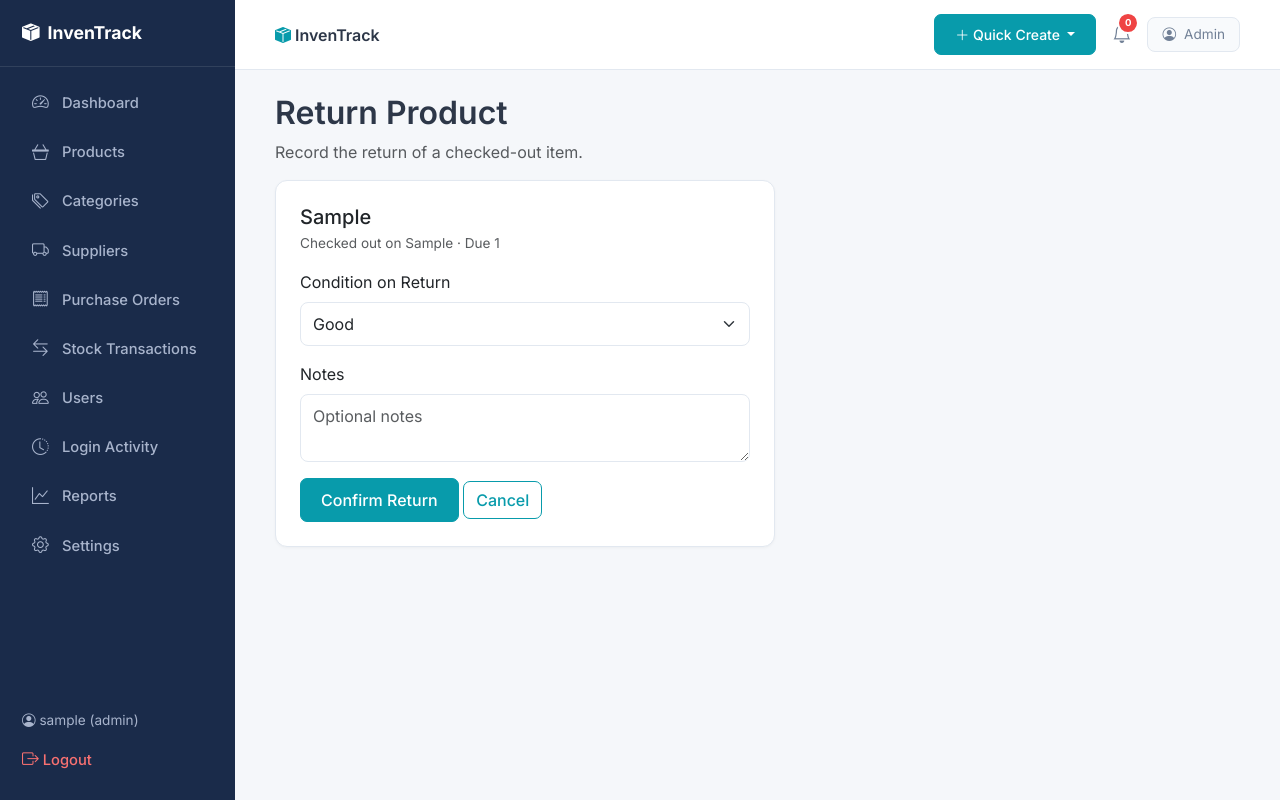
After one commit to sassiesarwar/inventory-management-system, a Flask app: page /return/1 in a window 1280 px wide. The commit adds this page. Run offline with Flask 3, Linux system fonts and the light colour scheme; the visitor is signed in with stand-in values (Sample User, id 1); tables that the repository leaves empty or names only in its code hold one stand-in row (values such as "Sample post").

Commit message:
Add staff restrictions, login activity log, and staff checkout/return flow

```diff
--- a/app.py
+++ b/app.py
@@ -2,6 +2,7 @@ from flask import Flask, render_template, request, redirect, flash, session
 import mysql.connector
 from dotenv import load_dotenv
 import os
+from functools import wraps
 from werkzeug.security import generate_password_hash, check_password_hash
 from datetime import date
 
@@ -50,6 +51,15 @@ def dev_login(role):
     session['username'] = user[1]
     session['role'] = user[4]
     return redirect('/dashboard' if role == 'admin' else '/user/dashboard')
+
+def admin_required(f):
+    """Blocks staff from accessing admin-only pages, even by typing the URL directly."""
+    @wraps(f)
+    def decorated(*args, **kwargs):
+        if session.get('role') != 'admin':
+            return render_template('access_denied.html'), 403
+        return f(*args, **kwargs)
+    return decorated
 
 # ==================== DATABASE CONNECTION ====================
 def get_db_connection():
@@ -127,12 +137,29 @@ def inject_notifications():
 
 
 @app.route('/notifications')
+@admin_required
 def notifications_page():
     notifs = build_notifications()
     return render_template('notifications.html', notifications=notifs, notification_count=len(notifs))
 
 
+@app.route('/login-activity')
+@admin_required
+def login_activity():
+    conn = get_db_connection()
+    cursor = conn.cursor()
+    cursor.execute("""
+        SELECT log_id, username, email, role, login_time
+        FROM login_log
+        ORDER BY login_time DESC
+    """)
+    logs = cursor.fetchall()
+    conn.close()
+    return render_template('login_activity.html', logs=logs)
+
+
 @app.route('/product/<int:id>')
+@admin_required
 def product_detail(id):
     conn = get_db_connection()
     cursor = conn.cursor()
@@ -199,9 +226,15 @@ def login():
         cursor = conn.cursor()
         cursor.execute("SELECT * FROM user WHERE email=%s", (email,))
         user = cursor.fetchone()
-        conn.close()
 
         if user and check_password_hash(user[2], password):
+            cursor.execute(
+                "INSERT INTO login_log (user_id, username, email, role) VALUES (%s, %s, %s, %s)",
+                (user[0], user[1], user[5], user[4])
+            )
+            conn.commit()
+            conn.close()
+
             session['user_id'] = user[0]
             session['username'] = user[1]
             session['role'] = user[4]
@@ -211,6 +244,7 @@ def login():
             else:
                 return redirect('/user/dashboard')
         else:
+            conn.close()
             return render_template('login.html', error='Invalid email or password')
 
     return render_template('login.html')
@@ -415,6 +449,7 @@ def user_history():
 # ==================== PRODUCT ROUTES ====================
 
 @app.route('/add-product', methods=['GET', 'POST'])
+@admin_required
 def add_product():
     conn = get_db_connection()
     cursor = conn.cursor()
@@ -446,6 +481,7 @@ def add_product():
     return render_template('add_product.html', categories=categories)
 
 @app.route('/view-products')
+@admin_required
 def view_products():
     conn = get_db_connection()
     cursor = conn.cursor()
@@ -462,6 +498,7 @@ def view_products():
                             low_stock_count=low_stock_count, total_stock_units=total_stock_units)
 
 @app.route('/edit-product/<int:id>', methods=['GET', 'POST'])
+@admin_required
 def edit_product(id):
     conn = get_db_connection()
     cursor = conn.cursor()
@@ -499,6 +536,7 @@ def edit_product(id):
     return render_template('edit_product.html', product=product, categories=categories)
 
 @app.route('/delete-product/<int:id>')
+@admin_required
 def delete_product(id):
     conn = get_db_connection()
     cursor = conn.cursor()
@@ -511,6 +549,7 @@ def delete_product(id):
 # ==================== CATEGORY ROUTES ====================
 
 @app.route('/add-category', methods=['GET', 'POST'])
+@admin_required
 def add_category():
     if request.method == 'POST':
         category_name = request.form['category_name']
@@ -530,6 +569,7 @@ def add_category():
     return render_template('add_category.html')
 
 @app.route('/view-categories')
+@admin_required
 def view_categories():
     conn = get_db_connection()
     cursor = conn.cursor()
@@ -551,6 +591,7 @@ def view_categories():
     return render_template('view_categories.html', categories=categories, products_by_category=products_by_category)
 
 @app.route('/edit-category/<int:id>', methods=['GET', 'POST'])
+@admin_required
 def edit_category(id):
     conn = get_db_connection()
     cursor = conn.cursor()
@@ -574,6 +615,7 @@ def edit_category(id):
     return render_template('edit_category.html', category=category)
 
 @app.route('/delete-category/<int:id>')
+@admin_required
 def delete_category(id):
     conn = get_db_connection()
     cursor = conn.cursor()
@@ -610,6 +652,7 @@ def add_supplier():
     return render_template('add_supplier.html')
 
 @app.route('/view-suppliers')
+@admin_required
 def view_suppliers():
     conn = get_db_connection()
     cursor = conn.cursor()
@@ -619,6 +662,7 @@ def view_suppliers():
     return render_template('view_suppliers.html', suppliers=suppliers)
 
 @app.route('/edit-supplier/<int:id>', methods=['GET', 'POST'])
+@admin_required
 def edit_supplier(id):
     conn = get_db_connection()
     cursor = conn.cursor()
@@ -648,6 +692,7 @@ def edit_supplier(id):
     return render_template('edit_supplier.html', supplier=supplier)
 
 @app.route('/delete-supplier/<int:id>')
+@admin_required
 def delete_supplier(id):
     conn = get_db_connection()
     cursor = conn.cursor()
@@ -660,6 +705,7 @@ def delete_supplier(id):
 # ==================== PURCHASE ORDER ROUTES ====================
 
 @app.route('/add-purchase-order', methods=['GET', 'POST'])
+@admin_required
 def add_purchase_order():
     conn = get_db_connection()
     cursor = conn.cursor()
@@ -717,6 +763,7 @@ def view_purchase_orders():
     return render_template('view_purchase_orders.html', orders=orders)
 
 @app.route('/receive-purchase-order/<int:id>')
+@admin_required
 def receive_purchase_order(id):
     conn = get_db_connection()
     cursor = conn.cursor()
@@ -745,6 +792,7 @@ def receive_purchase_order(id):
 # ==================== USER MANAGEMENT ROUTES (ADMIN) ====================
 
 @app.route('/add-user', methods=['GET', 'POST'])
+@admin_required
 def add_user():
     if request.method == 'POST':
         username = request.form['username']
@@ -769,6 +817,7 @@ def add_user():
     return render_template('add_user.html')
 
 @app.route('/view-users')
+@admin_required
 def view_users():
     conn = get_db_connection()
     cursor = conn.cursor()
@@ -778,6 +827,7 @@ def view_users():
     return render_template('view_users.html', users=users)
 
 @app.route('/edit-user/<int:id>', methods=['GET', 'POST'])
+@admin_required
 def edit_user(id):
     conn = get_db_connection()
     cursor = conn.cursor()
@@ -803,6 +853,7 @@ def edit_user(id):
     return render_template('edit_user.html', user=user)
 
 @app.route('/delete-user/<int:id>')
+@admin_required
 def delete_user(id):
     conn = get_db_connection()
     cursor = conn.cursor()
@@ -815,6 +866,7 @@ def delete_user(id):
 # ==================== STOCK TRANSACTION ROUTES ====================
 
 @app.route('/add-stock-transaction', methods=['GET', 'POST'])
+@admin_required
 def add_stock_transaction():
     conn = get_db_connection()
     cursor = conn.cursor()
@@ -856,6 +908,7 @@ def add_stock_transaction():
     return render_template('add_stock_transaction.html', products=products)
 
 @app.route('/view-stock-transactions')
+@admin_required
 def view_stock_transactions():
     conn = get_db_connection()
     cursor = conn.cursor()
@@ -873,6 +926,7 @@ def view_stock_transactions():
 # ==================== DASHBOARD (ADMIN) ====================
 
 @app.route('/dashboard')
+@admin_required
 def dashboard():
     conn = get_db_connection()
     cursor = conn.cursor()
@@ -928,6 +982,7 @@ def dashboard():
 # ==================== REPORTS ====================
 
 @app.route('/reports')
+@admin_required
 def reports():
     conn = get_db_connection()
     cursor = conn.cursor()
@@ -951,6 +1006,7 @@ def reports():
 # ==================== SETTINGS ====================
 
 @app.route('/settings')
+@admin_required
 def settings():
     return render_template('settings.html')
 
--- a/templates/base.html
+++ b/templates/base.html
@@ -142,17 +142,23 @@
     </style>
 </head>
 <body>
-    <div class="sidebar">
+        <div class="sidebar">
         <div class="sidebar-brand"><i class="bi bi-box-seam-fill"></i> InvenTrack</div>
+        {% if session.get('role') == 'admin' %}
         <a href="/dashboard" class="{% if request.path == '/dashboard' %}active{% endif %}"><i class="bi bi-speedometer2"></i> Dashboard</a>
-        <a href="/view-products" class="{% if 'product' in request.path %}active{% endif %}"><i class="bi bi-basket3"></i> Products</a>
+        <a href="/view-products" class="{% if 'view-product' in request.path or request.path.startswith('/product/') or 'edit-product' in request.path or 'add-product' in request.path %}active{% endif %}"><i class="bi bi-basket3"></i> Products</a>
         <a href="/view-categories" class="{% if 'categor' in request.path %}active{% endif %}"><i class="bi bi-tags"></i> Categories</a>
         <a href="/view-suppliers" class="{% if 'supplier' in request.path %}active{% endif %}"><i class="bi bi-truck"></i> Suppliers</a>
         <a href="/view-purchase-orders" class="{% if 'purchase-order' in request.path %}active{% endif %}"><i class="bi bi-receipt"></i> Purchase Orders</a>
         <a href="/view-stock-transactions" class="{% if 'stock-transaction' in request.path %}active{% endif %}"><i class="bi bi-arrow-left-right"></i> Stock Transactions</a>
-        <a href="/view-users" class="{% if 'user' in request.path %}active{% endif %}"><i class="bi bi-people"></i> Users</a>
+        <a href="/view-users" class="{% if request.path.startswith('/view-users') or 'edit-user' in request.path or 'add-user' in request.path %}active{% endif %}"><i class="bi bi-people"></i> Users</a>
+        <a href="/login-activity" class="{% if 'login-activity' in request.path %}active{% endif %}"><i class="bi bi-clock-history"></i> Login Activity</a>
         <a href="/reports" class="{% if 'reports' in request.path %}active{% endif %}"><i class="bi bi-graph-up"></i> Reports</a>
         <a href="/settings" class="{% if 'settings' in request.path %}active{% endif %}"><i class="bi bi-gear"></i> Settings</a>
+        {% else %}
+        <a href="/user/dashboard" class="{% if request.path == '/user/dashboard' %}active{% endif %}"><i class="bi bi-speedometer2"></i> My Dashboard</a>
+        <a href="/user/history" class="{% if 'history' in request.path %}active{% endif %}"><i class="bi bi-clock-history"></i> My History</a>
+        {% endif %}
 
         <div style="position: absolute; bottom: 20px; width: 100%; padding: 0 22px;">
             <div style="font-size: 0.85rem; color: #A8B4CC; margin-bottom: 8px;">
@@ -163,7 +169,6 @@
             </a>
         </div>
     </div>
-
     <div class="top-header">
         <div style="font-weight: 600; color: var(--text);">
             <i class="bi bi-box-seam-fill" style="color: var(--teal);"></i> InvenTrack
--- /dev/null
+++ b/templates/return_product.html
@@ -0,0 +1,21 @@
+{% extends "base.html" %}
+{% block content %}
+<h2>Return Product</h2>
+<p class="text-muted mb-3">Record the return of a checked-out item.</p>
+<div class="card p-4" style="max-width: 500px;">
+    <h5 class="mb-1">{{ checkout[10] }}</h5>
+    <p class="text-muted" style="font-size:0.85rem;">Checked out on {{ checkout[3] }} &middot; Due {{ checkout[4] }}</p>
+    <form method="POST">
+        <div class="mb-3"><label class="form-label">Condition on Return</label>
+        <select class="form-select" name="condition" required>
+            <option value="Good">Good</option>
+            <option value="Minor damage">Minor damage</option>
+            <option value="Damaged">Damaged</option>
+        </select></div>
+        <div class="mb-3"><label class="form-label">Notes</label>
+        <textarea class="form-control" name="notes" rows="2" placeholder="Optional notes"></textarea></div>
+        <button type="submit" class="btn btn-primary">Confirm Return</button>
+        <a href="/user/dashboard" class="btn btn-outline-primary">Cancel</a>
+    </form>
+</div>
+{% endblock %}
```
Also changed, not shown: templates/access_denied.html (added, +32 -0 lines), templates/checkout_product.html (added, +17 -0 lines), templates/login_activity.html (added, +32 -0 lines), templates/user_dashboard.html (+6 -3 lines), templates/user_history.html (added, +39 -0 lines).
